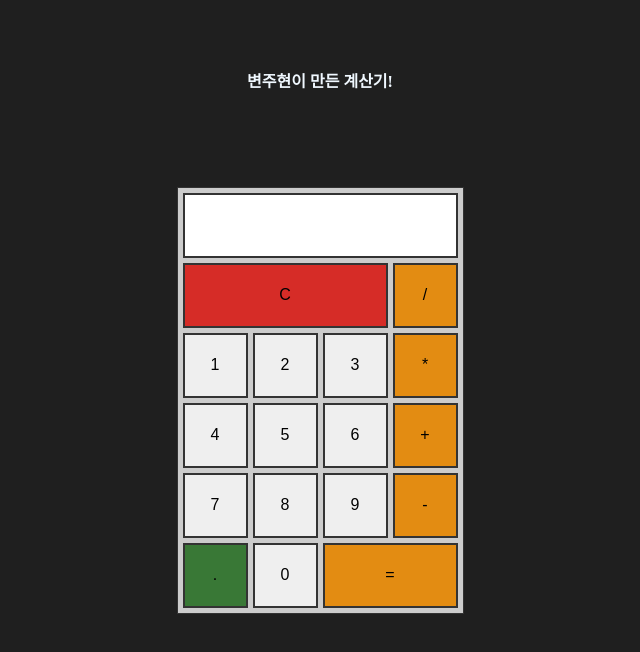
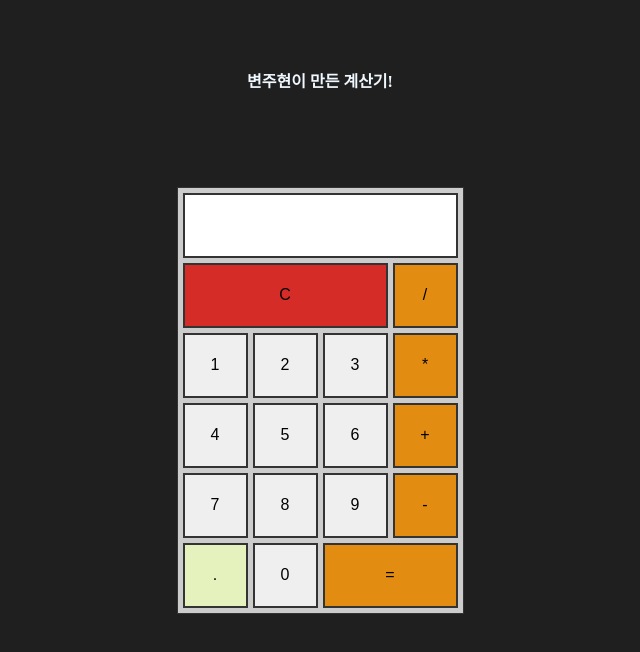
Before and after one commit to KorJaeB/calculator, a plain HTML site: page index.html in a window 1280 px wide. Shown: the whole page, without its empty margins (320-960 px from the left). Drawn offline with Linux system fonts and the light colour scheme.

Commit message:
Update style.css

```diff
--- a/style.css
+++ b/style.css
@@ -63,7 +63,7 @@ body{
 }
 
 .calculator form .dot{
-  background-color: #397836;
+  background-color: #e5f2bd;
 }
 
 .calculator form .result{     /* html에서의 class는 operator result라고 되어 있지만 실질적으로 operator, result라는 두 개의 class를 가지는 것임. 맞나..? 그렇다면 operator 클래스로 사용한 위에서 적용한 것이 같이 적용되어야 하는데? */
```
